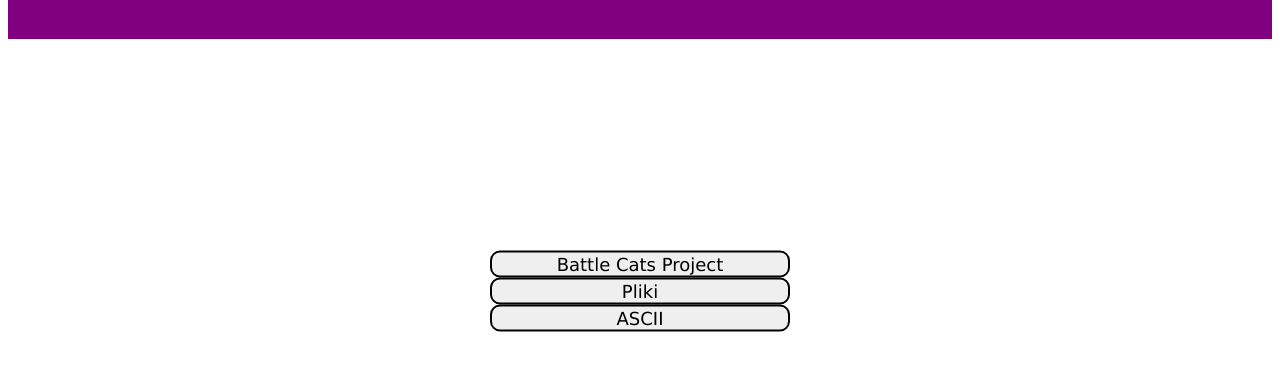
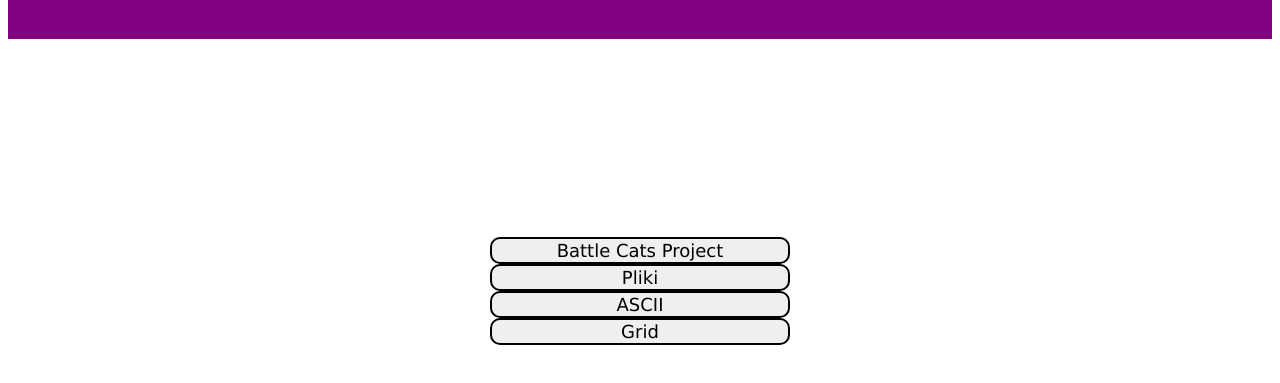
Before and after one commit to Nuclear303/nuclear303.github.io, a plain HTML site: page index.html in a window 1280 px wide. Shown: the part 109-492 px from the top of the page. Drawn offline with Linux system fonts and the light colour scheme.

Commit message:
Update index.html

```diff
--- a/index.html
+++ b/index.html
@@ -21,6 +21,7 @@
         <a href="files.html"><input type="button" value="Pliki" class="but"></a><br>
         <!-- <a href="https://pzs2wejherowo-my.sharepoint.com/:p:/g/personal/jakubowski_kacper_1813355_pzs2wejherowo_onmicrosoft_com/EW5qQzPSK9RAmmOnLR5WWOUBK7p3rD02gs2vbvsJ9fEcfQ?e=LOZNQs" style="opacity: 0;"><input type="button" value="Prezentacja" class="but"></a> -->
         <a href="https://nuclear303.github.io/ASCII-Decoder/index.html"><input type="button" value="ASCII" class="but"></a><br>
+        <a href="https://nuclear303.github.io/grid-model7/index.html"><input type="button" value="Grid" class='but'></a><br>
     </div>
     <!-- <a href="http://nuclear303.github.io/battle_cats">Battle</a> -->
 </body>
```
